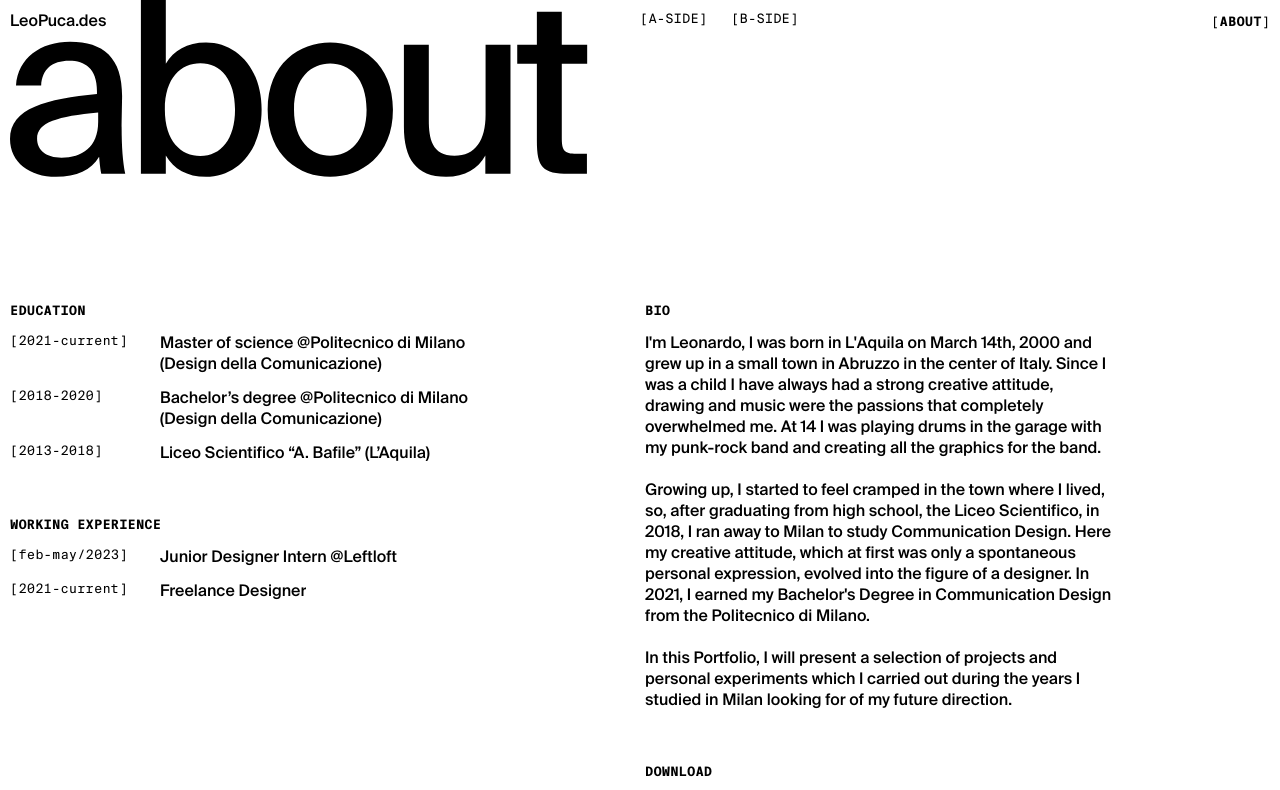
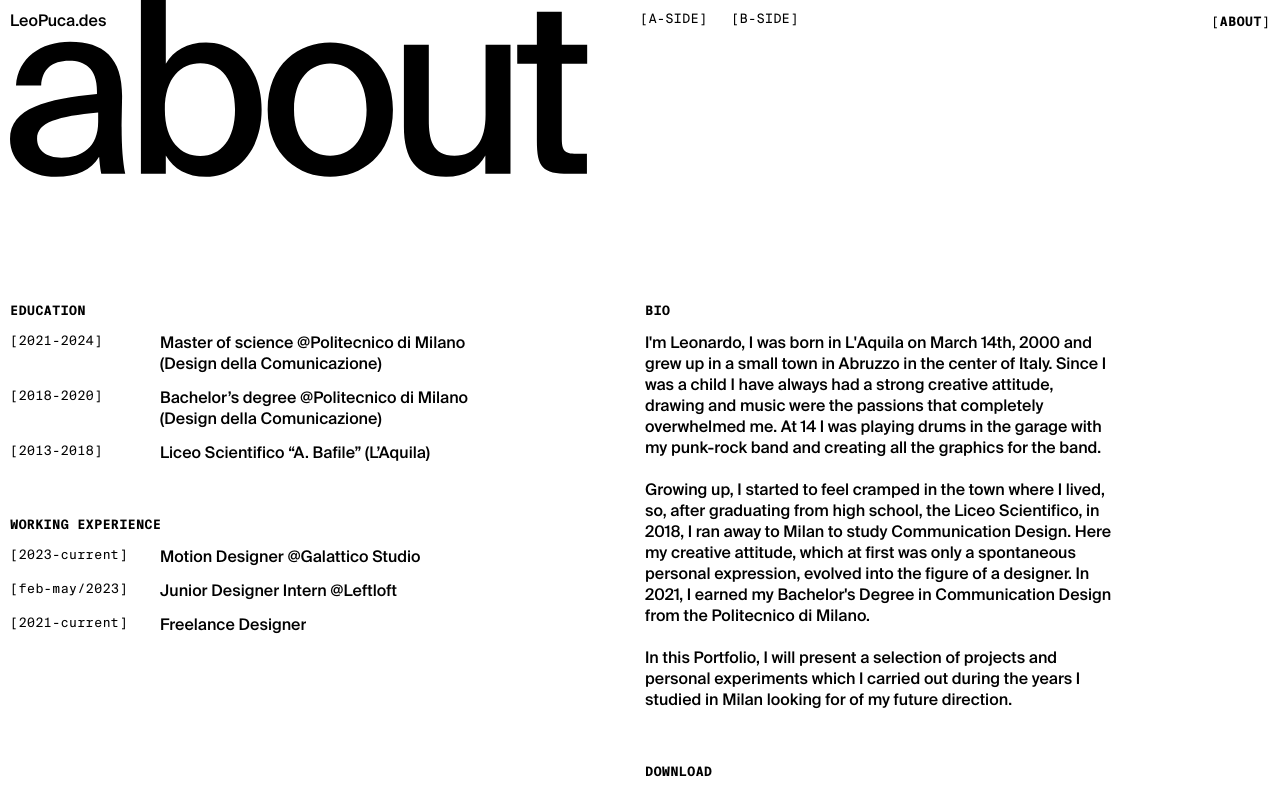
Before and after one commit to leopuca/Portfolio, a plain HTML site: page about.html in a window 1280 px wide. Shown: the top 790 px of the page. Drawn offline with Linux system fonts and the light colour scheme.

Commit message:
update about

```diff
--- a/about.html
+++ b/about.html
@@ -37,13 +37,14 @@
     <div class="card">
       <div class="container">
         <p class="title-mono">EDUCATION</p>
-        <li> <p class="info-mono set-width">[2021-current]</p>  <p class="p-info">Master of science @Politecnico di Milano <br>(Design della Comunicazione)</p> </li>
+        <li> <p class="info-mono set-width">[2021-2024]</p>  <p class="p-info">Master of science @Politecnico di Milano <br>(Design della Comunicazione)</p> </li>
         <li> <p class="info-mono set-width">[2018-2020]</p>  <p class="p-info">Bachelor’s degree @Politecnico di Milano <br>(Design della Comunicazione)</p> </li>
         <li> <p class="info-mono set-width">[2013-2018]</p>  <p class="p-info">Liceo Scientifico “A. Bafile” (L’Aquila)</p> </li>
       </div>
 
 
       <p class="title-mono">WORKING EXPERIENCE</p>
+      <li> <p class="info-mono set-width">[2023-current]</p>  <p class="p-info">Motion Designer @<a href="https://www.instagram.com/galattico.studio/" target="_blank">Galattico Studio</a> </p> </li>
       <li> <p class="info-mono set-width">[feb-may/2023]</p>  <p class="p-info">Junior Designer Intern @<a href="https://www.leftloft.com/" target="_blank">Leftloft</a> </p> </li>
       <li> <p class="info-mono set-width">[2021-current]</p>  <p class="p-info">Freelance Designer</p> </li>
 
```
